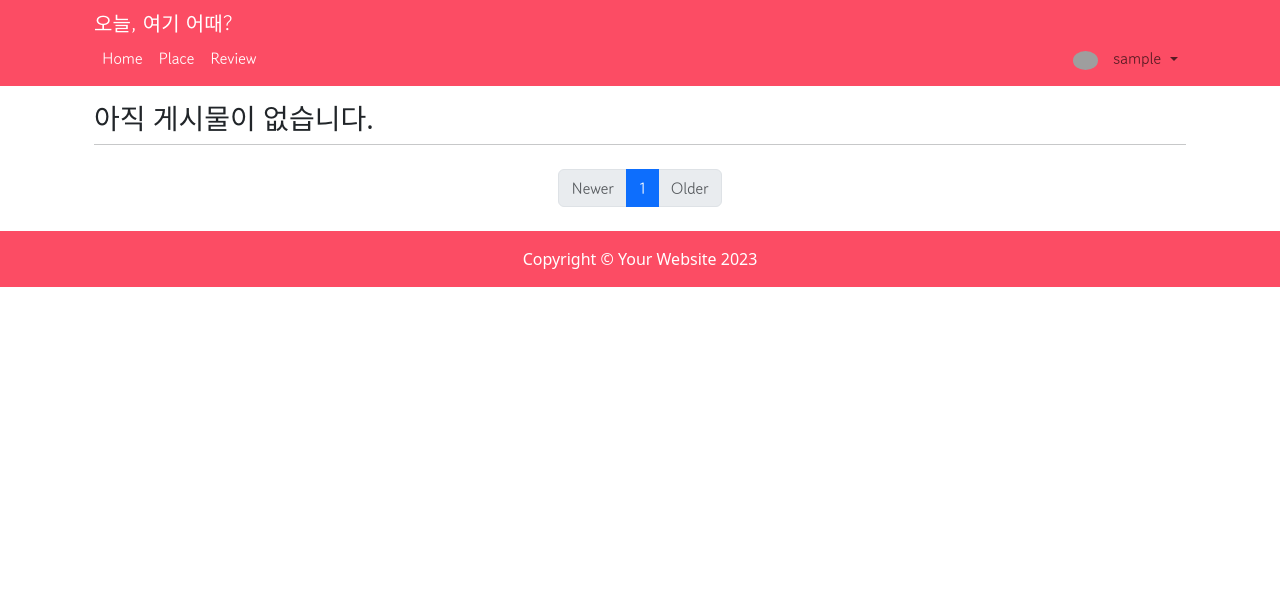
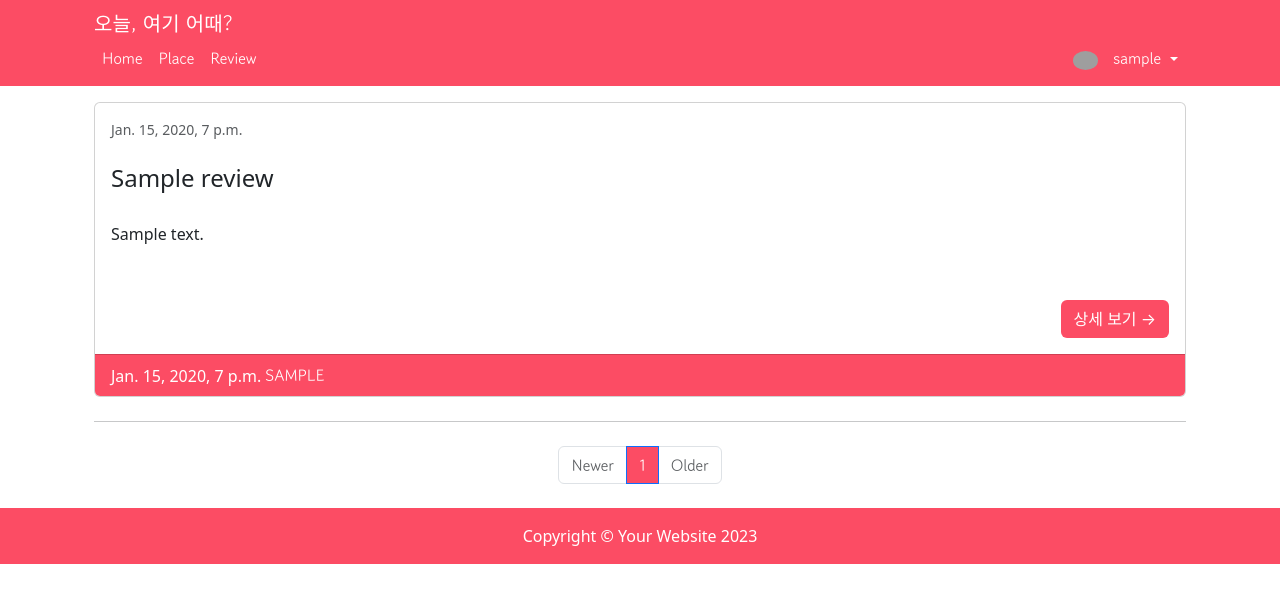
Before and after one commit to planebusuber/1st_Web_Project_Date, a Django app: page /review_list/ in a window 1280 px wide. Shown: the top 603 px of the page. Run offline with Django 4.2, Linux system fonts and the light colour scheme; a user stored in the database is signed in; tables that the repository leaves empty hold one stand-in row (values such as "Sample post"); some libraries are stand-ins or nearby versions; grey boxes are pictures that could not be loaded.

Commit message:
회원에게만 보이는 리뷰 쓰기 버튼 생성 로그인 시 비밀번호 * 표기 및 가운데정렬 Review 탭 색상 일부 변경 및 상세보기 버튼 추가

```diff
--- a/Django/date/models.py
+++ b/Django/date/models.py
@@ -1,6 +1,8 @@
 from django.db import models
 from django.contrib.auth.models import User
 from django.core.validators import MinValueValidator, MaxValueValidator
+
+
 
 # Create your models here.
 class AuthGroup(models.Model):
@@ -190,14 +192,14 @@ class Review(models.Model): # Review 작성 모델
     title = models.CharField(max_length=50)
     content = models.TextField() # 글내용, 길이 제한이 없는 문자열
     created_at = models.DateTimeField(auto_now_add=True) # 작성일, 날짜 + 시간
-    score = models.IntegerField(validators=[MinValueValidator(1), MaxValueValidator(5)])
+    score = models.IntegerField(validators=[MinValueValidator(1), MaxValueValidator(5)], default=0)
     author = models.ForeignKey(User, on_delete=models.SET_NULL, null=True)
     cafe_num = models.IntegerField(default=0)
     rest_num = models.IntegerField(default=0)
     place_num = models.IntegerField(default=0)
 
     def __str__(self):
-        return self.name
+        return self.title
 
 
 class Comment(models.Model): # 댓글 기능 모델
--- a/Django/date/static/style.css
+++ b/Django/date/static/style.css
@@ -4,4 +4,10 @@ font-family: 'Gowun Dodum', sans-serif;
 
 a {
 font-family: 'Gowun Dodum', sans-serif;
+
 }
+
+h3 {
+font-family: 'Gowun Dodum', sans-serif;
+
+}
--- a/Django/date/templates/date/navbar.html
+++ b/Django/date/templates/date/navbar.html
@@ -22,7 +22,7 @@
             <ul class="navbar-nav ms-auto">
              {% if user.is_authenticated %}
                   <li class="nav-item dropdown">
-                      <a class="nav-link dropdown-toggle" href="#" role="button" data-bs-toggle="dropdown" aria-expanded="false">
+                      <a class="nav-link dropdown-toggle text-white" href="#" role="button" data-bs-toggle="dropdown" aria-expanded="false">
                           {% if user.socialaccount_set.all.first.get_avatar_url %}
                             <img class="rounded-circle" width="25px" src="{{ user.socialaccount_set.all.first.get_avatar_url }}">
                           {% else %}
@@ -32,9 +32,9 @@
                           {{ user.username }}
                       </a>
                       <ul class="dropdown-menu">
-                        <li><a class="dropdown-item" href="{% url 'users:logout' %}"> log out</a>
+                        <li><a class="dropdown-item" href="{% url 'users:logout' %}"> 로그아웃</a></li>
+                        <li><a class="dropdown-item" href="#"> 내 작성 글</a></li>
                       </ul>
-                  </li>
              {% else %}
                   <li class="nav-item">
                       <a class="nav-link text-white" href="{% url 'users:login' %}">로그인</a>
--- a/Django/date/templates/date/review_list.html
+++ b/Django/date/templates/date/review_list.html
@@ -12,54 +12,24 @@
 <!--    {% endif %}-->
 <!--{% endif %}글쓰기 코드 -->
 
-<h1>
-    {% if category %}
-        <span class = "badge bg-secondary">{{ category }}</span>
-    {% endif %}
-    {% if tag %}
-        <span class = "badge bg-secondary">
-            <i class="fa-solid fa-tags"></i> {{ tag }}
-        </span>
-    {% endif %}
-    {% if search_info %}
-        <small class="text-muted">{{ search_info }}</small>
-    {% endif %}
-</h1>
-{% if post_list.exists %}
-{% for p in post_list %}
-<!-- Blog post-->
+{% if review_list.exists %}
+{% for p in review_list %}
+<!-- Review post-->
 <div class="card mb-4" id="post-{{ p.pk }}">
-        {% if p.head_image %}
-        <a href="#!"><img class="card-img-top" src="{{ p.head_image.url }}" alt="{{ p }} head image" /></a>
-        {% else %}
-        <img class="card-img-top" src="https://picsum.photos/seed/{{ p.pk }}/800/200" alt="random image" />
-        {% endif %}
+    <div class ="row">
+    </div>
         <div class="card-body">
-            {% if p.category %}
-            <span class = "badge bg-secondary float-end">{{ p.category }}</span>
-            {% else %}
-             <span class = "badge bg-secondary float-end">미분류</span>
-            {% endif %}
             <div class="small text-muted"> {{ p.created_at }}</div>
+            </br>
             <h2 class="card-title h4">{{ p.title }}</h2>
-            {% if p.hook_text %}
-            <h5 class="text-muted">{{ p.hook_text }}</h5>
-            {% endif %}
-            <p class="card-text">{{ p.get_content_markdown | truncatewords_html:40 | safe}}</p>
-            {% if p.tags.exists %}
-                <i class="fa-solid fa-tags" style="color: #70a5ff;"></i>
-                {% for tag in p.tags.iterator %}
-                    <a href="{{ tag.get_absolute_url }}">
-                        <span class="badge rounded-pill text-bg-light">{{ tag }}</span>
-                    </a>
-                {% endfor %}
+            </br>
+            <h5 class="card-title h6">{{ p.content }}</h5>
             <br/>
             <br/>
-            {% endif %}
-            <a class="btn btn-primary" href="{{ p.get_absolute_url }}">상세 보기 →</a>
+            <a class="btn text-white float-end" style="background-color: #FC4C64;" href="#">상세 보기 →</a>
         </div>
-        <div class="card-footer text-muted"> {{ p.created_at }}
-        <a href="#">{{ p.author | upper }}</a>
+        <div class="card-footer text-white" style="background-color: #FC4C64; text-decoration: none; color: black"> {{ p.created_at }}
+        <a href="#" style="text-decoration: none; color: white" >{{ p.author | upper }}</a>
     </div>
     </div>
             {% endfor %}
@@ -69,24 +39,25 @@
  <!-- Pagination-->
     <nav aria-label="Pagination">
         <hr class="my-0" />
-        <ul class="pagination justify-content-center my-4">
+        <ul class="pagination justify-content-center my-4" >
             {% if page_obj.has_previous %}
-            <li class="page-item"><a class="page-link" href="?page={{ page_obj.previous_page_number }}" tabindex="-1">Newer</a></li>
+            <li class="page-item"><a class="page-link" style="background-color: #FFFFFF;" href="?page={{ page_obj.previous_page_number }}" tabindex="-1">Newer</a></li>
             {% else %}
-            <li class="page-item disabled"><a class="page-link" href="#!" tabindex="-1" aria-disabled="True">Newer</a></li>
+            <li class="page-item disabled"><a class="page-link" style="background-color: #FFFFFF;" href="#!" tabindex="-1" aria-disabled="True">Newer</a></li>
             {% endif %}
             {% for page in paginator.page_range %}
                 {% if page == page_obj.number %}
-                    <li class="page-item active" aria-current="page"><a class="page-link" href="?page={{ page }}">{{ page }}</a></li>
+                    <li class="page-item active" aria-current="page"><a class="page-link" style="background-color: #FC4C64;" href="?page={{ page }}">{{ page }}</a></li>
                 {% else %}
-                    <li class="page-item" aria-current="page"><a class="page-link" href="?page={{ page }}">{{ page }}</a></li>
+                    <li class="page-item" aria-current="page"><a class="page-link" style="background-color: #FC4C64;" href="?page={{ page }}">{{ page }}</a></li>
                 {% endif %}
             {% endfor %}
             {% if page_obj.has_next %}
-                <li class="page-item"><a class="page-link" href="?page={{ page_obj.next_page_number }}">Older</a></li>
+                <li class="page-item"><a class="page-link" style="background-color: #FFFFFF;" href="?page={{ page_obj.next_page_number }}">Older</a></li>
             {% else %}
-                <li class="page-item disabled"><a class="page-link" href="#">Older</a></li>
+                <li class="page-item disabled"><a class="page-link" style="background-color: #FFFFFF;" href="#">Older</a></li>
             {% endif %}
         </ul>
     </nav>
+
 {% endblock %}
--- a/Django/date/views.py
+++ b/Django/date/views.py
@@ -1,5 +1,6 @@
 from django.contrib.auth.models import User
 from django.contrib import auth
+from django.core.paginator import Paginator
 from django.shortcuts import render, redirect, get_object_or_404
 from django.views.generic import ListView, DetailView
 from django.db import models
@@ -57,6 +58,7 @@ class MainPage(ListView):
 class ReviewList(ListView):
     model = Review
     paginate_by = 5
+    ordering = ['-created_at'] # 게시글 최신순 정렬
     template_name = "date/review_list.html"
 
 
--- a/Django/users/templates/users/signup.html
+++ b/Django/users/templates/users/signup.html
@@ -5,7 +5,7 @@
         {% csrf_token %}
         {% include 'users/form_errors.html' %}
         <div class="mb-3">
-            <label for="username">사용자 이름</label>
+            <label for="username">아이디</label>
             <input type="text" class="form-control" name="username" id="username"
                    value="{{ form.username.value|default_if_none:'' }}">
         </div>
@@ -24,7 +24,7 @@
             <input type="text" class="form-control" name="email" id="email"
                    value="{{ form.email.value|default_if_none:'' }}">
         </div>
-        <button type="submit" class="btn btn-primary">생성하기</button>
+        <button type="submit" class="btn btn-primary" style="background-color: #FC4C64;">생성하기</button>
     </form>
 </div>
 {% endblock %}
```
Also changed, not shown: Django/date/templates/date/cos.html (+10 -2 lines), Django/date/templates/date/main_area.html (+13 -14 lines), Django/date/templates/date/place.html (+9 -25 lines), Django/users/templates/users/login.html (+9 -7 lines).
